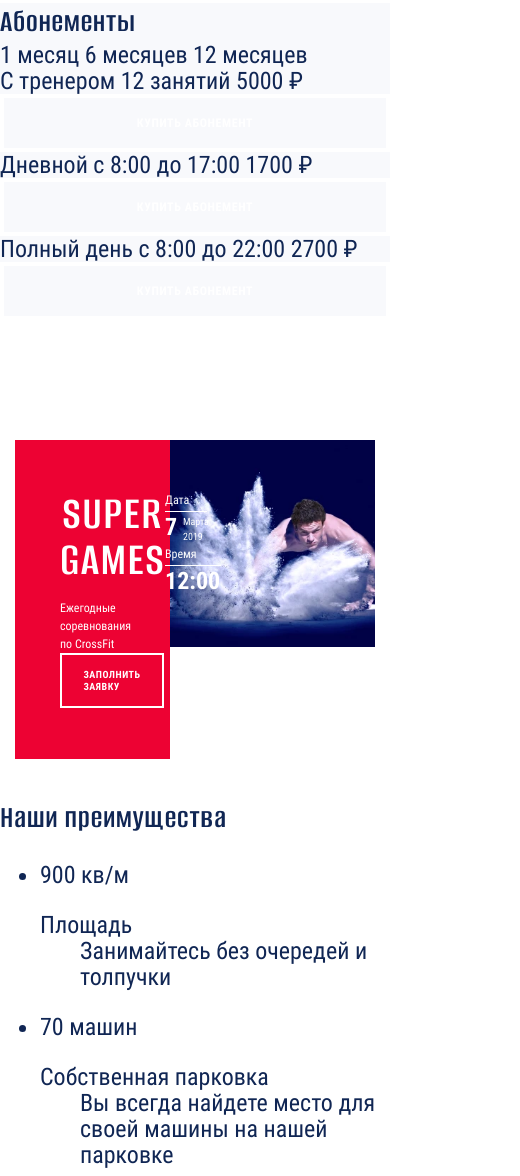
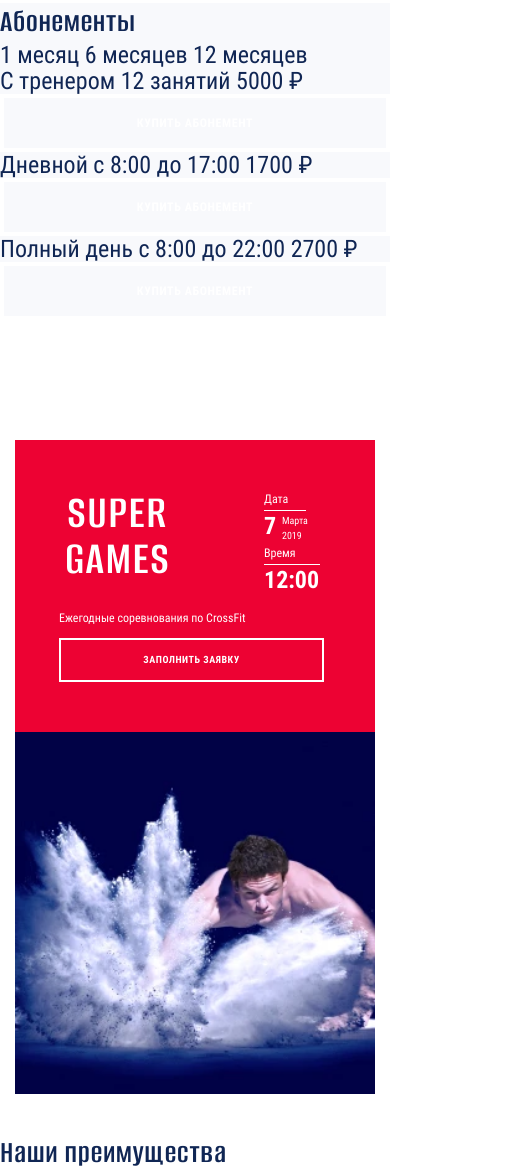
Before and after one commit to bazarovstas/supergym, a website built with webpack: page source/index.html in a window 390 px wide. Shown: the part 1322-2498 px from the top of the page, 520 px wide, since content can reach past the window. Built offline with nearby package versions, Linux system fonts and the light colour scheme; files whose address does not match are found by name.

Commit message:
Добавлены стили для блока promo для мобильной версии

```diff
--- a/source/sass/blocks/btn.scss
+++ b/source/sass/blocks/btn.scss
@@ -43,7 +43,7 @@
   &--promo {
     @media (max-width: 1199px) {
       max-width: 265px;
-      padding: 14px 50px;
+      padding: 14px 48px;
 
       font-size: 10px;
       line-height: 11.72px;
--- a/source/sass/blocks/gym.scss
+++ b/source/sass/blocks/gym.scss
@@ -117,6 +117,10 @@
 }
 
 .gym__video-wrapper {
+  // убрать после добавления js
+  display: none;
+
+
   position: absolute;
   top: 408px;
   left: 40%;
--- a/source/sass/blocks/promo.scss
+++ b/source/sass/blocks/promo.scss
@@ -2,6 +2,10 @@
   display: flex;
 
   padding: 120px var(--side-offset, 20px) 40px;
+
+  @media (max-width: 767px) {
+    flex-direction: column;
+  }
 }
 
 .promo__container {
@@ -19,9 +23,11 @@
     padding: 51px 45px;
   }
 
-  // @media (max-width: 767px) {
-
-  // }
+  @media (max-width: 767px) {
+    min-height: 292px;
+    width: 100%;
+    padding: 50px 44px;
+  }
 }
 
 .promo__wrapper {
@@ -144,6 +150,10 @@
   @media (max-width: 1199px) {
     width: 57%;
   }
+
+  @media (max-width: 767px) {
+    width: 100%;
+  }
 }
 
 .promo__image {
```
Also changed, not shown: build/css/style.css, build/css/style.min.css, 1 other file.
